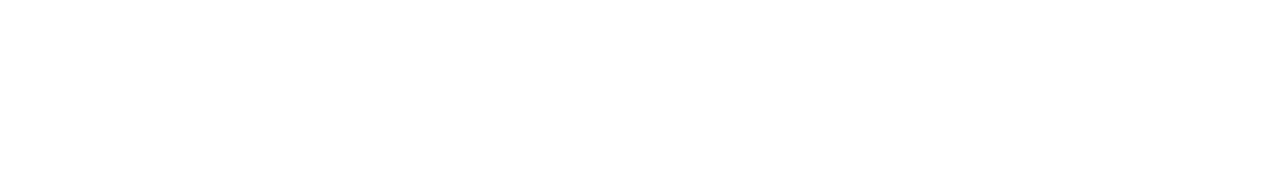
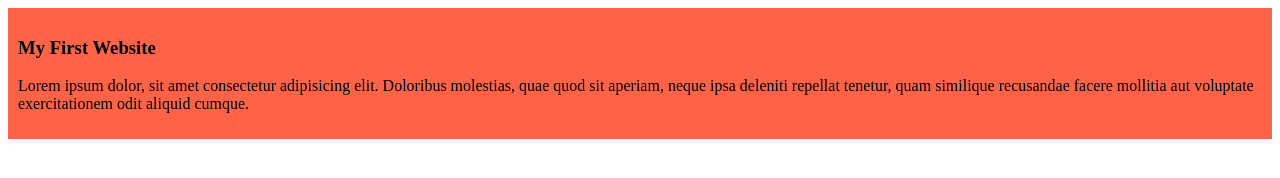
Before and after one commit to Sazzadhossain2003/my-simple-website, a plain HTML site: page index.html in a window 1280 px wide. Drawn offline with Linux system fonts and the light colour scheme.

Commit message:
added the first blog

```diff
--- a/index.html
+++ b/index.html
@@ -4,8 +4,12 @@
     <meta charset="UTF-8">
     <meta name="viewport" content="width=device-width, initial-scale=1.0">
     <title>My Simple Website</title>
+<link rel="stylesheet" href="styles/blog.css">
 </head>
 <body>
-
+    <div>
+        <h3>My First Website</h3>
+        <p>Lorem ipsum dolor, sit amet consectetur adipisicing elit. Doloribus molestias, quae quod sit aperiam, neque ipsa deleniti repellat tenetur, quam similique recusandae facere mollitia aut voluptate exercitationem odit aliquid cumque.</p>
+    </div>
 </body>
 </html>
--- /dev/null
+++ b/styles/blog.css
@@ -0,0 +1,4 @@
+div{
+    background-color: tomato;
+   padding: 10px;
+}
```
